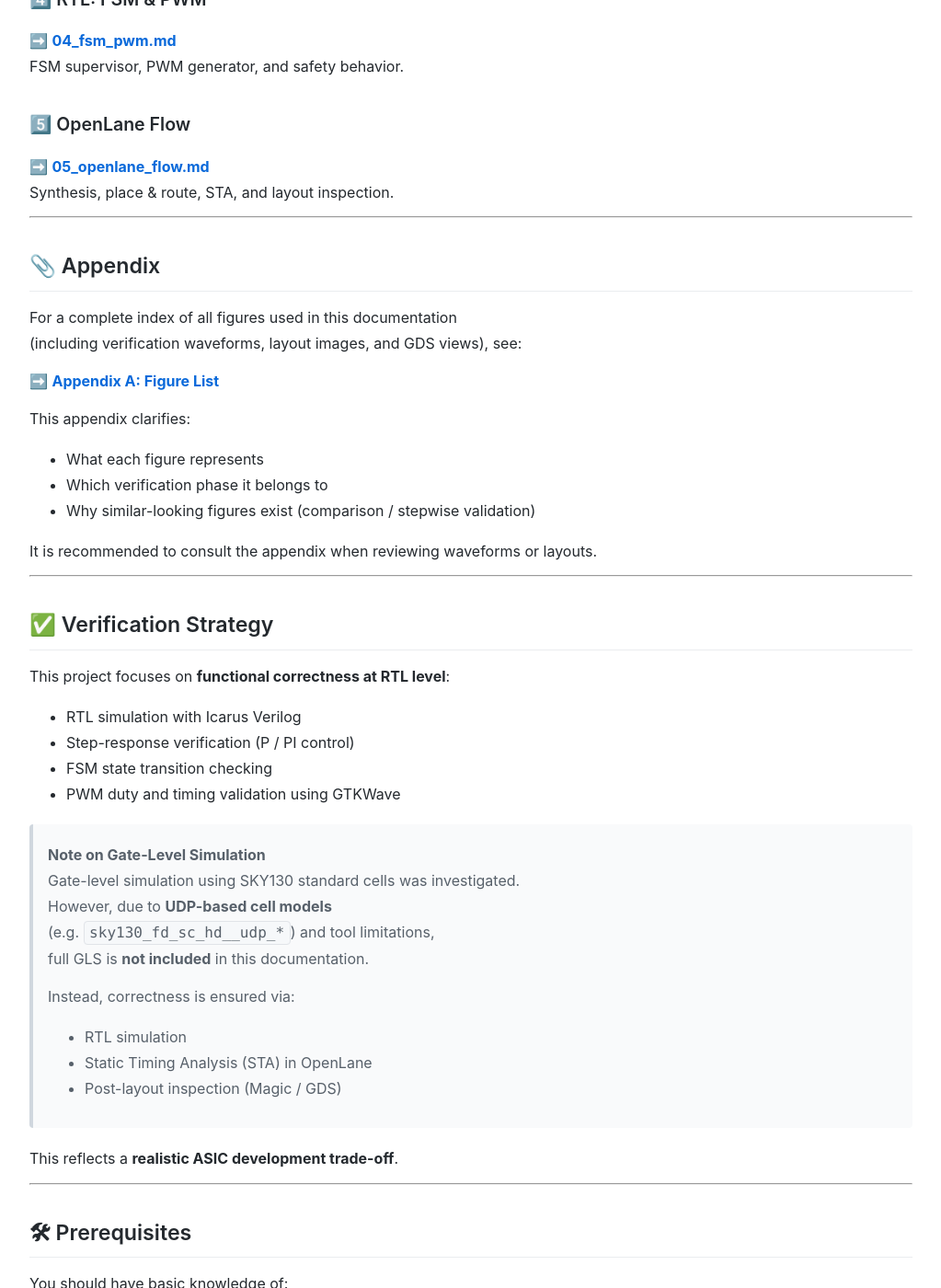
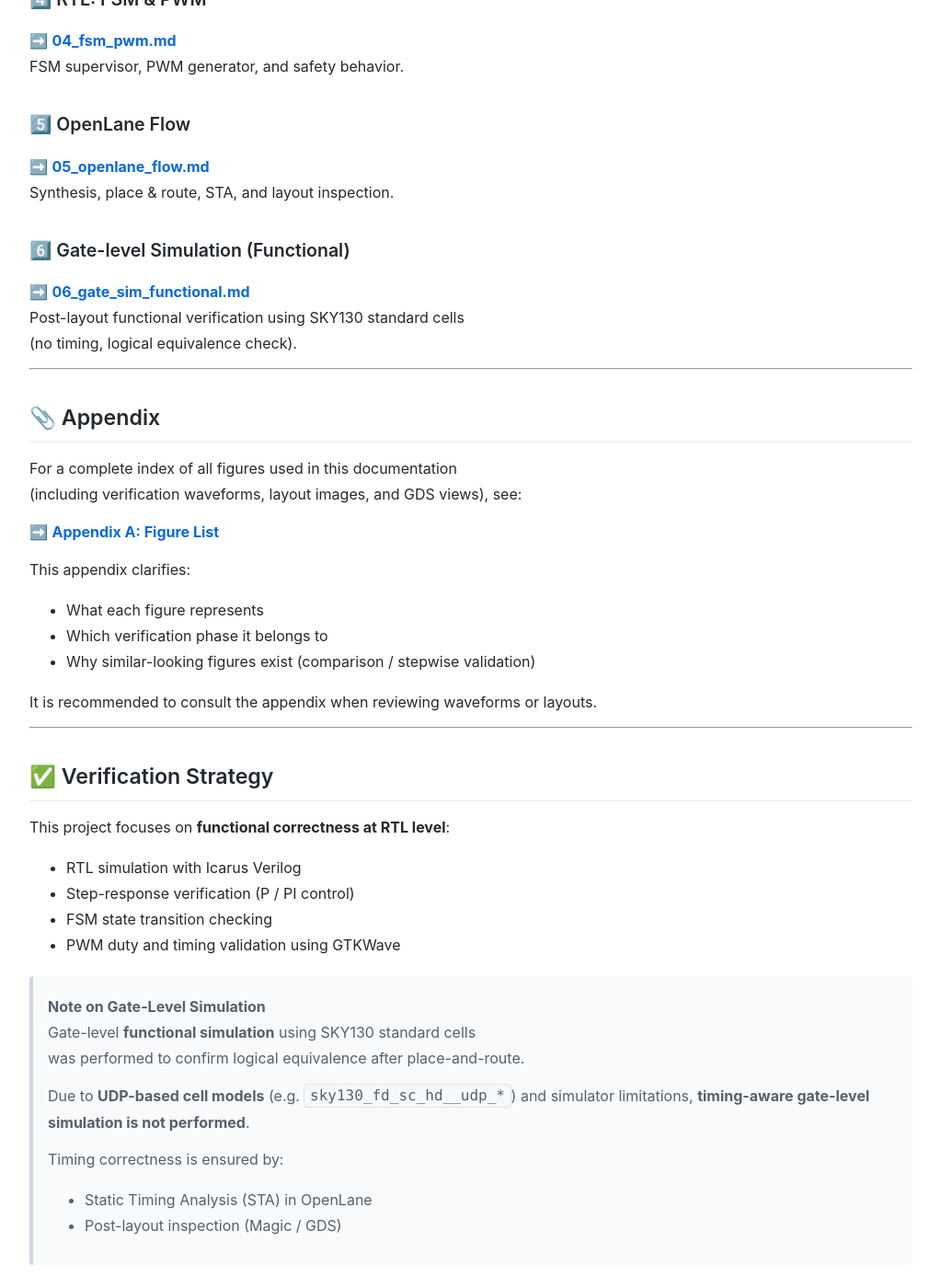
Before and after one commit to Samizo-AITL/vi-control-asic-sky130, a Jekyll site: the page built from docs/index.md, in a window 1280 px wide and 1400 px high, scrolled down 2576 px. Shown: the whole window at 92% size, without its empty margins (128-1151 px from the left). Built offline with Jekyll 4.4.1, drawn with Linux system fonts in a browser that asks for light colours.

Commit message:
Update index.md

```diff
--- a/docs/index.md
+++ b/docs/index.md
@@ -96,6 +96,11 @@ FSM supervisor, PWM generator, and safety behavior.
 ➡️ **[05_openlane_flow.md](05_openlane_flow.md)**
 Synthesis, place & route, STA, and layout inspection.
 
+### 6️⃣ Gate-level Simulation (Functional)
+➡️ **[06_gate_sim_functional.md](06_gate_sim_functional.md)**
+Post-layout functional verification using SKY130 standard cells
+(no timing, logical equivalence check).
+
 ---
 
 ## 📎 Appendix
@@ -124,13 +129,14 @@ This project focuses on **functional correctness at RTL level**:
 - PWM duty and timing validation using GTKWave
 
 > **Note on Gate-Level Simulation**
-> Gate-level simulation using SKY130 standard cells was investigated.
-> However, due to **UDP-based cell models**
-> (e.g. `sky130_fd_sc_hd__udp_*`) and tool limitations,
-> full GLS is **not included** in this documentation.
+> Gate-level **functional simulation** using SKY130 standard cells
+> was performed to confirm logical equivalence after place-and-route.
 >
-> Instead, correctness is ensured via:
-> - RTL simulation
+> Due to **UDP-based cell models**
+> (e.g. `sky130_fd_sc_hd__udp_*`) and simulator limitations,
+> **timing-aware gate-level simulation is not performed**.
+>
+> Timing correctness is ensured by:
 > - Static Timing Analysis (STA) in OpenLane
 > - Post-layout inspection (Magic / GDS)
 
```
